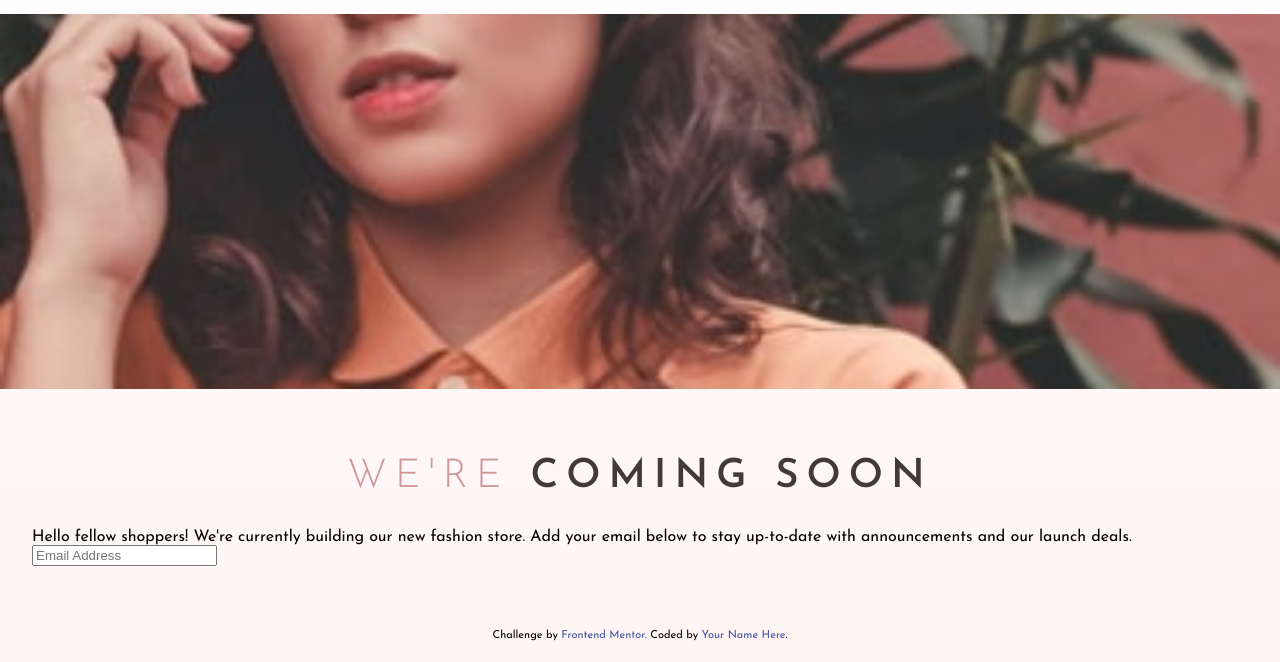
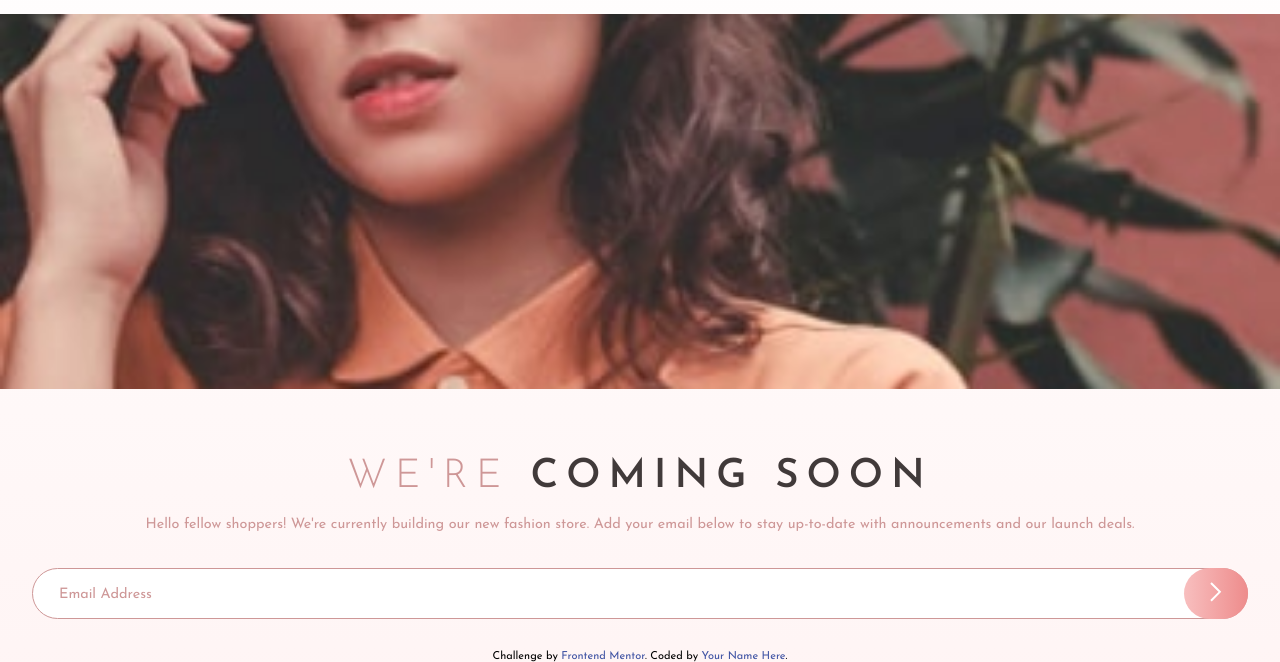
Before and after one commit to Rubendvb/base-apparel-coming-soon-master, a plain HTML site: page index.html in a window 1280 px wide. Shown: the part 138-800 px from the top of the page. Drawn offline with Linux system fonts and the light colour scheme.

Commit message:
Input email

```diff
--- a/assets/css/body/body.css
+++ b/assets/css/body/body.css
@@ -3,7 +3,6 @@
   background-repeat: no-repeat;
   display: flex;
   flex-direction: column;
-  height: 100vh;
 }
 
 .header {
--- a/assets/css/main/main.css
+++ b/assets/css/main/main.css
@@ -1,5 +1,6 @@
 .info {
-  padding: 4rem 2rem;
+  width: 100%;
+  padding: 4rem 2rem 2rem;
 }
 
 .info__titulo {
@@ -11,10 +12,54 @@
   margin: 0 auto;
   text-transform: uppercase;
   letter-spacing: 0.5rem;
-  margin-bottom: 2rem;
+  margin-bottom: 1rem;
 }
 
 .info__titulo span {
   color: var(--desaturated-red);
   font-weight: 300;
 }
+
+.info__paragrafo {
+  font-size: 0.9rem;
+  width: 100%;
+  color: var(--desaturated-red);
+  line-height: 1.6;
+  text-align: center;
+  margin-bottom: 2rem;
+}
+
+.infoContainer__input {
+  position: relative;
+  width: 100%;
+  height: 3.2rem;
+}
+
+.info__input {
+  width: 100%;
+  height: 100%;
+  border-radius: 30px;
+  border: 1px solid var(--desaturated-red);
+}
+
+.info__input-arrow {
+  background: linear-gradient(
+    to right,
+    var(--linear-three),
+    var(--linear-four)
+  );
+  border-radius: 30px;
+  border: none;
+  height: 100%;
+  position: absolute;
+  right: 0;
+  text-align: center;
+  width: 4rem;
+}
+
+input::placeholder {
+  color: var(--desaturated-red);
+  font-family: var(--font-family);
+  font-size: 0.9rem;
+  padding-left: 1.5rem;
+}
--- a/index.html
+++ b/index.html
@@ -56,12 +56,14 @@
           Add your email below to stay up-to-date with announcements and our
           launch deals.
         </p>
+        <div class="infoContainer__input">
           <input
             class="info__input"
             type="email"
             placeholder="Email Address"
             required
           />
+          <button class="info__input-arrow"><svg xmlns="http://www.w3.org/2000/svg" width="12" height="20"><path fill="none" stroke="#FFF" stroke-width="2" d="M1 1l8.836 8.836L1 18.671"/></svg></button>
       </main>
 
       <footer>
```
Lines whose indentation alone changed are shown as unchanged.
